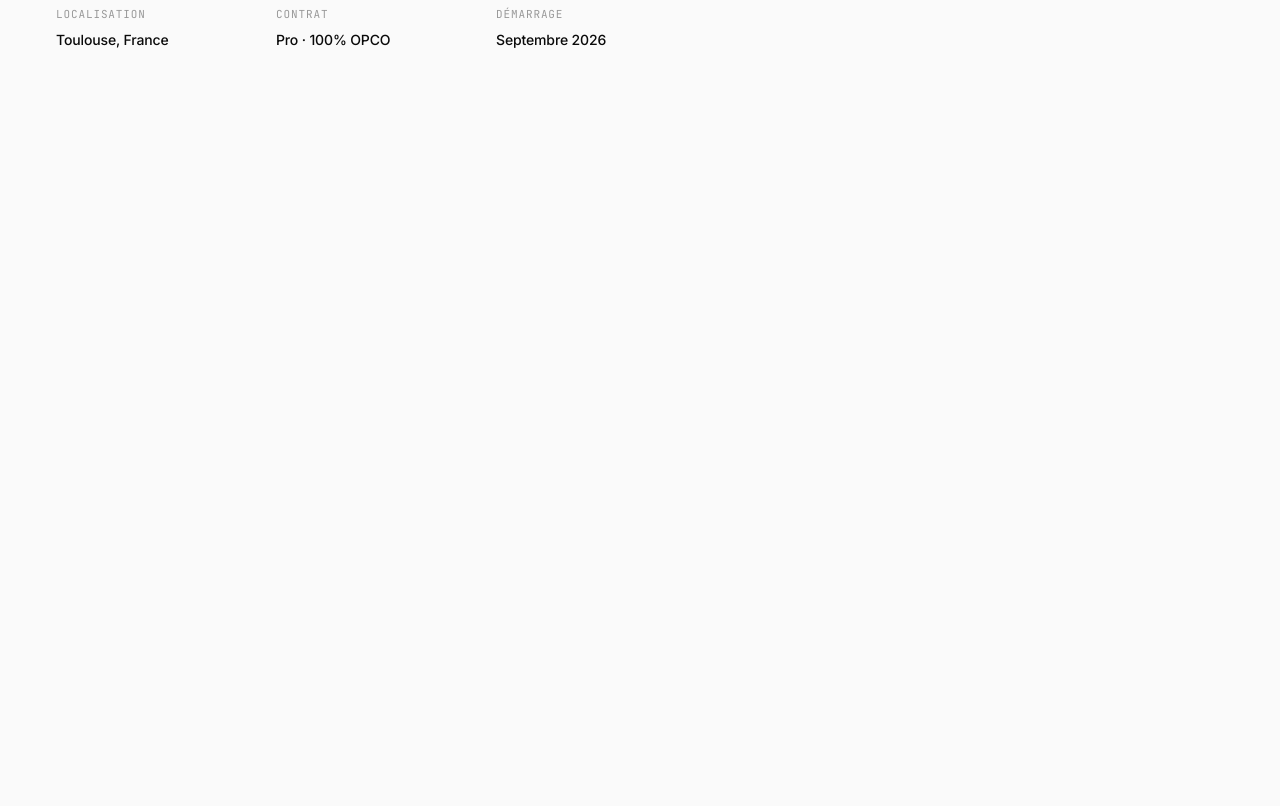
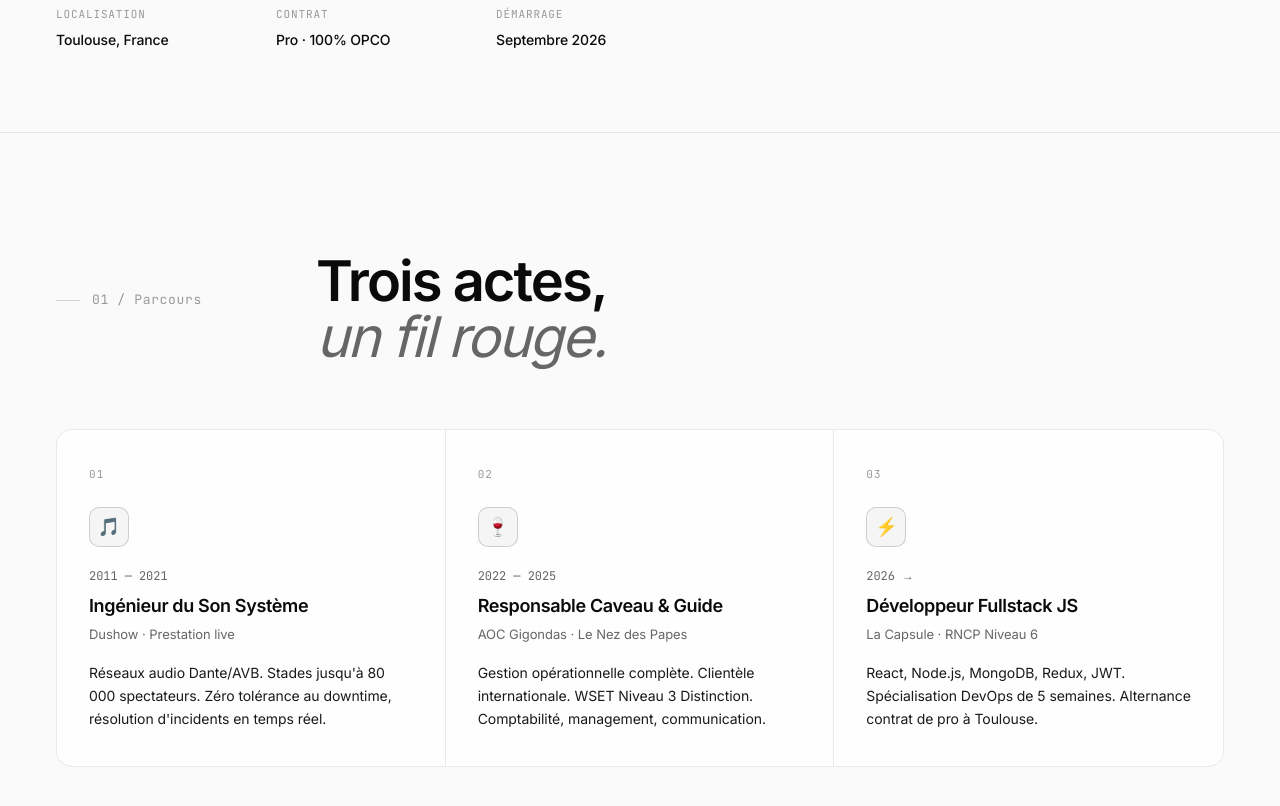
Before and after one commit to Maxime-Maguet/portfolio-maxime, a Next.js app: page / in a window 1280 px wide. Shown: the part 840-1646 px from the top of the page. Before the commit the page ends 972 px from the top, so only its background shows below. Built offline with nearby package versions, Linux system fonts and the light colour scheme.

Commit message:
setup + composant + Parcours

```diff
--- a/app/globals.css
+++ b/app/globals.css
@@ -447,6 +447,153 @@
 }
 .card-row-value.accent-text { color: #10B981; }
 
+/* ── SECTION COMMUNE ─────────────────────────────────────────────────── */
+
+.section {
+  padding: 120px 0;
+  position: relative;
+  z-index: 2;
+}
+
+.section-head {
+  margin-bottom: 64px;
+  display: grid;
+  grid-template-columns: 1fr;
+  gap: 20px;
+  align-items: baseline;
+}
+@media (min-width: 1024px) {
+  .section-head { grid-template-columns: 200px 1fr; gap: 60px; }
+}
+
+.section-num {
+  font-family: var(--font-mono);
+  font-size: 13px;
+  color: var(--muted-2);
+  letter-spacing: 0.05em;
+  display: flex;
+  align-items: center;
+  gap: 12px;
+}
+.section-num::before {
+  content: '';
+  width: 24px;
+  height: 1px;
+  background: var(--border-hover);
+  flex-shrink: 0;
+}
+
+.section-title {
+  font-size: clamp(40px, 4.5vw, 56px);
+  font-weight: 600;
+  line-height: 1.0;
+  letter-spacing: -0.035em;
+  color: var(--black);
+}
+.section-title .italic {
+  font-style: italic;
+  font-weight: 400;
+  color: var(--muted);
+}
+
+/* ── PARCOURS ─────────────────────────────────────────────────────────── */
+
+.parcours {
+  border-top: 1px solid var(--border);
+}
+
+.parcours-grid {
+  display: grid;
+  grid-template-columns: 1fr;
+  border: 1px solid var(--border);
+  border-radius: 16px;
+  overflow: hidden;
+  background: var(--bg-1);
+  backdrop-filter: blur(20px) saturate(180%);
+  -webkit-backdrop-filter: blur(20px) saturate(180%);
+}
+@media (min-width: 1024px) {
+  .parcours-grid { grid-template-columns: repeat(3, 1fr); }
+}
+
+.parc-item {
+  padding: 36px 32px;
+  border-bottom: 1px solid var(--border);
+  position: relative;
+  transition: background 0.3s ease;
+}
+.parc-item:last-child { border-bottom: none; }
+@media (min-width: 1024px) {
+  .parc-item { border-bottom: none; border-right: 1px solid var(--border); }
+  .parc-item:last-child { border-right: none; }
+}
+.parc-item:hover { background: var(--bg-2); }
+.parc-item::before {
+  content: '';
+  position: absolute;
+  top: 0;
+  left: 0;
+  width: 100%;
+  height: 1px;
+  background: var(--black);
+  transform: scaleX(0);
+  transform-origin: left;
+  transition: transform 0.4s cubic-bezier(0.65, 0, 0.35, 1);
+}
+.parc-item:hover::before { transform: scaleX(1); }
+
+.parc-num {
+  font-family: var(--font-mono);
+  font-size: 11px;
+  color: var(--muted-2);
+  letter-spacing: 0.1em;
+  margin-bottom: 24px;
+}
+
+.parc-icon {
+  width: 40px;
+  height: 40px;
+  border-radius: 10px;
+  background: var(--bg-2-solid);
+  border: 1px solid var(--border-hover);
+  display: flex;
+  align-items: center;
+  justify-content: center;
+  margin-bottom: 20px;
+  font-size: 18px;
+}
+
+.parc-years {
+  font-family: var(--font-mono);
+  font-size: 12px;
+  color: var(--muted);
+  margin-bottom: 8px;
+  letter-spacing: -0.005em;
+}
+
+.parc-role {
+  font-size: 18px;
+  font-weight: 600;
+  color: var(--black);
+  margin-bottom: 6px;
+  letter-spacing: -0.02em;
+  line-height: 1.3;
+}
+
+.parc-co {
+  font-size: 13px;
+  color: var(--muted);
+  margin-bottom: 16px;
+  letter-spacing: -0.005em;
+}
+
+.parc-desc {
+  font-size: 14px;
+  color: var(--text);
+  line-height: 1.65;
+  letter-spacing: -0.005em;
+}
+
 /* ── BASE ────────────────────────────────────────────────────────────── */
 
 @layer base {
--- a/app/page.tsx
+++ b/app/page.tsx
@@ -2,6 +2,7 @@ import Cursor from '@/components/ui/Cursor'
 import Nav from '@/components/ui/Nav'
 import Particles from '@/components/ui/Particles'
 import Hero from '@/components/sections/Hero'
+import Parcours from '@/components/sections/Parcours'
 
 export default function Home() {
   return (
@@ -11,6 +12,7 @@ export default function Home() {
       <Nav />
       <main>
         <Hero />
+        <Parcours />
       </main>
     </>
   )
--- /dev/null
+++ b/components/sections/Parcours.tsx
@@ -0,0 +1,32 @@
+import { parcoursItems } from '@/lib/data/parcours'
+
+export default function Parcours() {
+  return (
+    <section className="section parcours" id="parcours">
+      <div className="container">
+
+        <div className="section-head">
+          <div className="section-num">01 / Parcours</div>
+          <h2 className="section-title">
+            Trois actes,<br />
+            <span className="italic">un fil rouge.</span>
+          </h2>
+        </div>
+
+        <div className="parcours-grid">
+          {parcoursItems.map((item) => (
+            <div key={item.num} className="parc-item">
+              <div className="parc-num">{item.num}</div>
+              <div className="parc-icon" aria-hidden="true">{item.icon}</div>
+              <div className="parc-years">{item.years}</div>
+              <div className="parc-role">{item.role}</div>
+              <div className="parc-co">{item.company}</div>
+              <p className="parc-desc">{item.desc}</p>
+            </div>
+          ))}
+        </div>
+
+      </div>
+    </section>
+  )
+}
--- /dev/null
+++ b/lib/data/parcours.ts
@@ -0,0 +1,26 @@
+export const parcoursItems = [
+  {
+    num: '01',
+    icon: '🎵',
+    years: '2011 — 2021',
+    role: 'Ingénieur du Son Système',
+    company: 'Dushow · Prestation live',
+    desc: 'Réseaux audio Dante/AVB. Stades jusqu\'à 80 000 spectateurs. Zéro tolérance au downtime, résolution d\'incidents en temps réel.',
+  },
+  {
+    num: '02',
+    icon: '🍷',
+    years: '2022 — 2025',
+    role: 'Responsable Caveau & Guide',
+    company: 'AOC Gigondas · Le Nez des Papes',
+    desc: 'Gestion opérationnelle complète. Clientèle internationale. WSET Niveau 3 Distinction. Comptabilité, management, communication.',
+  },
+  {
+    num: '03',
+    icon: '⚡',
+    years: '2026 →',
+    role: 'Développeur Fullstack JS',
+    company: 'La Capsule · RNCP Niveau 6',
+    desc: 'React, Node.js, MongoDB, Redux, JWT. Spécialisation DevOps de 5 semaines. Alternance contrat de pro à Toulouse.',
+  },
+] as const
```
